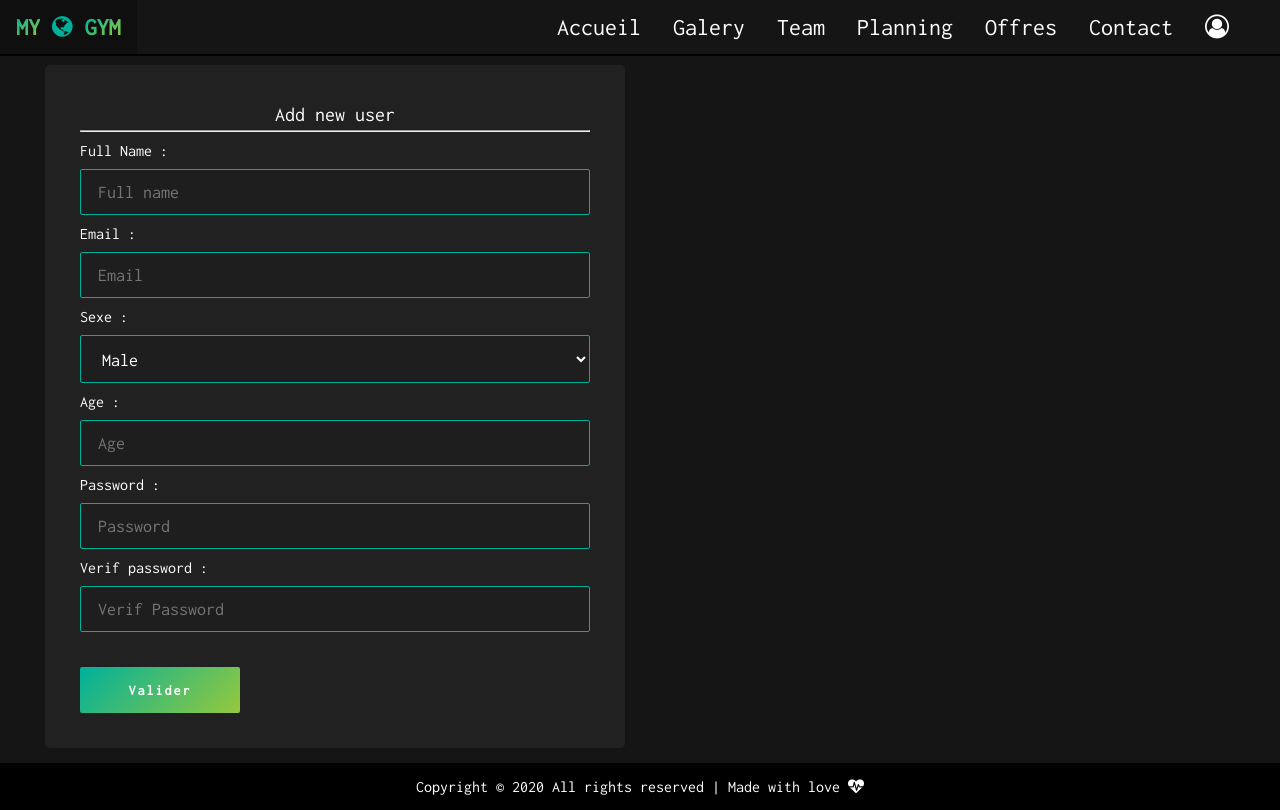
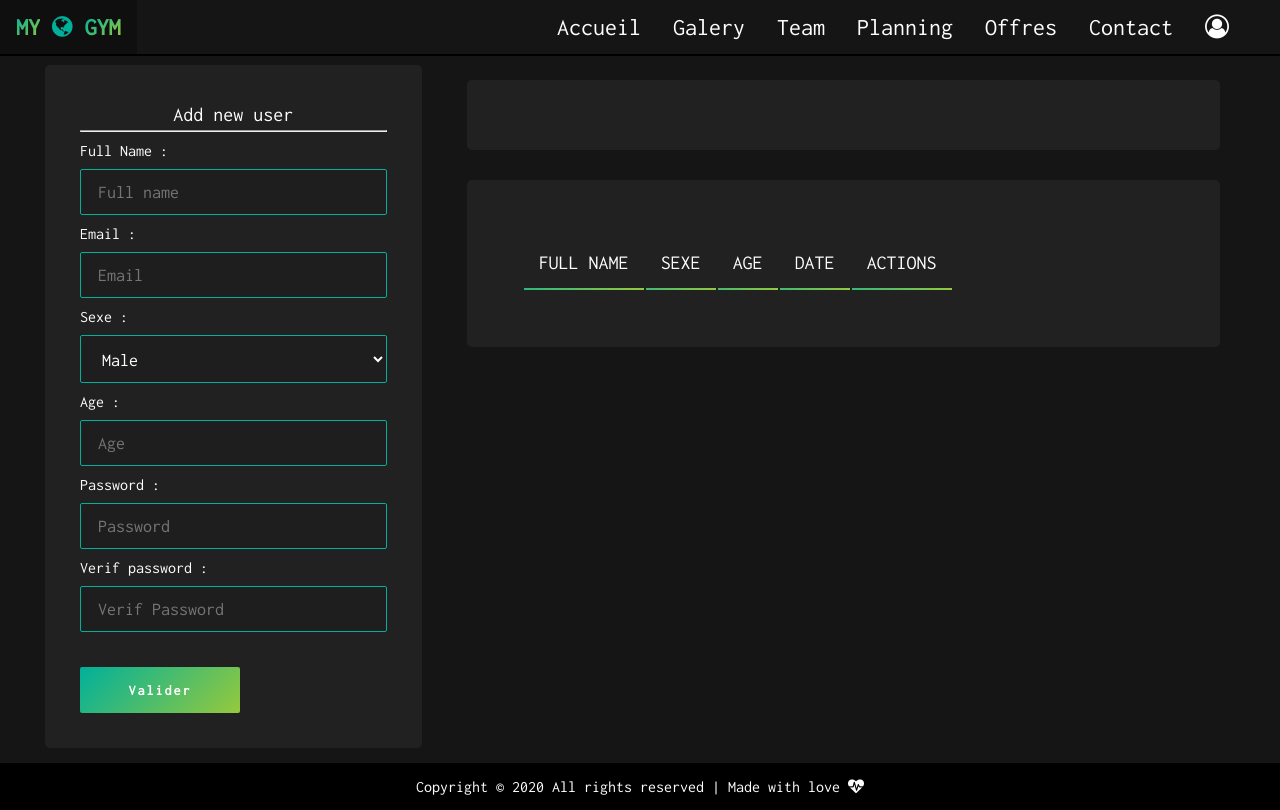
Before and after one commit to HanchiAhmed100/gym-project, a PHP site: page /dashboard.html in a window 1280 px wide. Run offline with PHP 8.4, Linux system fonts and the light colour scheme; tables that the repository leaves empty or names only in its code hold one stand-in row (values such as "Sample post").

Commit message:
add ajax

```diff
--- a/class/users.class.php
+++ b/class/users.class.php
@@ -7,7 +7,15 @@
           	$connect = $db->connect();
           	$this->conn = $connect;
         }
+
+        public function load_users(){
+            $stmt = $this->conn->prepare("SELECT id, fullname, sexe, age, created_at FROM users WHERE active = 1 order by created_at DESC");
+            $stmt ->execute();
+            return $stmt;
+        }
+
         public function add_user($fullname,$email,$sexe,$age,$mypassword){
+            $active = 1;
             $mydate = date("Y-m-d ");
             $token = bin2hex(openssl_random_pseudo_bytes(64));
             if($sexe == "Male"){
@@ -15,7 +23,7 @@
             }else{
                 $picture = "/public/female.jpg" ;
             }
-            $stmt = $this->conn->prepare ("INSERT INTO users (fullname,username,password,email,sexe,age,picture,created_at,token) VALUES (:fullname,:username,:mypassword,:email,:sexe,:age,:picture,:created_at,:token)");
+            $stmt = $this->conn->prepare ("INSERT INTO users (fullname,username,password,email,sexe,age,picture,active,created_at,token) VALUES (:fullname,:username,:mypassword,:email,:sexe,:age,:picture,:active,:created_at,:token)");
             $stmt -> bindParam(':fullname',$fullname);
             $stmt -> bindParam(':username',$fullname);
             $stmt -> bindParam(':mypassword',$mypassword);
@@ -24,6 +32,7 @@
             $stmt -> bindParam(':age',$age);
             $stmt -> bindParam(':picture',$picture);
             $stmt -> bindParam(':created_at',$mydate);
+            $stmt -> bindParam(':active',$active);
             $stmt -> bindParam(':token',$token);
             $stmt -> execute();
         }
--- a/css/app.css
+++ b/css/app.css
@@ -727,6 +727,8 @@ tr:hover{background-color:rgba(255,255,255,0.1);}
   background-color: rgba(0,0,0,0.8);
   cursor: pointer;
 }
+
+
 .totop:hover{
   color:#00b09b;
   animation: upup 2s infinite;
@@ -822,3 +824,6 @@ option:checked, option:hover {
 .fa{
   cursor: pointer;
 }
+.right{
+  float: right
+}
--- a/dashboard.html
+++ b/dashboard.html
@@ -7,8 +7,23 @@
     <meta name="viewport" content="width=device-width, initial-scale=1">
     <link rel="stylesheet" type="text/css" media="screen" href="./css/app.css" />
     <link rel="stylesheet" href="./fonts/font-awesome/css/font-awesome.css">
+    <style>
+    .notif{
+        position: fixed;
+        top: 80px;
+        right: 20px;
+        padding : 15px;
+        width: 300px;
+        color : #fff;
+        border-radius: 5px;
+        background-color: rgba(0,0,0,0.8);
+        border-bottom: 2px solid;
+        border-image-source:linear-gradient(135deg, #00b09b, #96c93d);
+        border-image-slice: 1;
+    }
+</style>
 </head>
-<body>
+<body onload="LoadUsers()">
     <div class="slider" id="accueil">
         <div class="topnav" id="myTopnav">
             <a href="#news" class=" logo"> <span class="gradient-text">MY</span> <i class="fa fa-globe" ></i> <span class="gradient-text">GYM</span></a>
@@ -28,7 +43,7 @@
         </div>
         <div class="container padding-top-large-px">
             <div class="row">
-                <div class="col-6">
+                <div class="col-4">
                     <div class="padding-large ligtern light">
                         <p class="h5 center line"> Add new user </p> <hr />
                         <p class="padding-bottom-x-small">Full Name : </p>
@@ -52,49 +67,126 @@
                         <button class="btn-primary uk-padding " onclick="AddUser()"> Valider </button>
                     </div>
                 </div>
+
+                <div class="col-8">
+                    <div class="row">
+                        <di v class="col-12">
+                            <div class="padding-large ligtern light" >
+                                <div id="verif-div">
+                                    <span id="name"></span>
+                                </div>
+                            </div>
+                        </div>
+                        <div class="col-12">
+                            <div class="padding-large ligtern light">
+                                <div class="overflow">
+                                    <div id="load"></div>
+                                </div>
+                            </div>
+                        </div>
+                    </div>
+
+                </div>
             </div>
         </div>
     </div>
+    <div id="demo">
 
+    </div>
+
+    <div class="notif" id="notif">
+    </div>
 
     <div class="col-12 padding-small footer light center">
         <p>Copyright © 2020 All rights reserved | Made with love <i class="fa fa-heartbeat " ></i> </p>
     </div>
 </body>
 
-<script type="text/javascript" src="./js/jquery.js"></script>
+<!-- <script type="text/javascript" src="./js/jquery.js"></script> -->
 <script src="./js/app.js"></script>
 
 <script>
+
     function AddUser(){
-        var fullname = $("#fullname").val()
-        var email = $("#email").val()
-        var sexe = $("#sexe").val()
-        var age = $("#age").val()
-        var password = $("#password").val()
-        var verif = $("#verif").val()
-
-        console.log(sexe)
+        var fullname =  document.querySelector("#fullname").value
+        var email = document.querySelector("#email").value
+        var sexe = document.querySelector("#sexe").value
+        var age =  document.querySelector("#age").value
+        var password = document.querySelector("#password").value
+        var verif = document.querySelector("#verif").value
         if( fullname != "" && email != "" && sexe != "" && age != "" && password != "" && verif != ""){
             if( !validateEmail(email) ) {
-                $("#error").html(" * invalid email! ")
+                document.querySelector("#error").innerHTML = " * invalid email ! "
             }else{
                 if(password == verif){
-                    $("#error").html("")
-                    $.post("service/AddUser.php",{ fullname:fullname, email : email, sexe : sexe,age : age, password : password},function(a,b){console.log("a : ",a ," b : ",b) });
+                    document.querySelector("#error").innerHTML = " "
+                    var xhttp = new XMLHttpRequest();
+                        xhttp.onreadystatechange = function() {
+                            if (this.readyState == 4 && this.status == 200) {
+                                document.querySelector("#fullname").value = document.querySelector("#email").value = document.querySelector("#sexe").value = document.querySelector("#password").value = document.querySelector("#verif").value =  ""
+                                document.querySelector("#age").value = 0
+                                document.querySelector("#notif").style.display = "block"
+                                document.querySelector("#notif").innerHTML = " Success "
+                                load_users()
+                                setTimeout(function(){
+                                    document.querySelector("#notif").style.display = "none"
+                                }, 5000);
+                            }else{
+                                document.querySelector("#notif").innerHTML = " Error "
+                                setTimeout(function(){
+                                    document.querySelector("#notif").style.display = "none"
+                                }, 5000);
+                            }
+                        };
+                        xhttp.open("POST", "./service/AddUser.php", true);
+                        xhttp.setRequestHeader("Content-type", "application/x-www-form-urlencoded");
+                        var jsonData = { fullname : fullname ,email : email ,sexe : sexe ,age : age,password : password };
+                        var formattedJsonData = JSON.stringify( jsonData );
+                        str = "fullname="+fullname+"&email="+email+"&sexe="+sexe+"&age="+age+"&password="+password
+                        xhttp.send(str);
                 }else{
-                    $("#error").html(" * Passwords don't match ! ")
+                    document.querySelector("#error").innerHTML = " * Passwords don't match ! "
                 }
             }
-
         }else{
-            $("#error").html(" * All fields are required")
+            document.querySelector("#error").innerHTML = " * All fields are required "
         }
     }
     function validateEmail($email) {
         var emailReg = /^([\w-\.]+@([\w-]+\.)+[\w-]{2,4})?$/;
         return emailReg.test( $email );
     }
+    function LoadUsers() {
+        document.querySelector("#notif").style.display = "none"
+        document.querySelector("#verif-div , #hid").style.display = "none"
+        var xhttp = new XMLHttpRequest();
+        xhttp.onreadystatechange = function() {
+            if (this.readyState == 4 && this.status == 200) {
+                document.getElementById("load").innerHTML = this.responseText
+            }
+        };
+        xhttp.open("GET", "./service/LoadUsers.php", true);
+        xhttp.send();
+    }
+    function deleteUser(id, name) {
+        document.querySelector("#verif-div").style.display = "inline"
+        document.querySelector("#name").innerHTML = '<i class="fa fa-tarsh"> </i> Are you sure to delete <span class="secondary-color">'+name+'</span> ! <i class="fa fa-check right margin-right-left" onclick="deleteConfirmed('+id+')"> </i> <i class="fa fa-close right margin-right-left" onclick="close()">'
+    }
+    function close() {
+    }
+    function deleteConfirmed(id){
+        var xhttp = new XMLHttpRequest();
+        xhttp.onreadystatechange = function() {
+            if (this.readyState == 4 && this.status == 200) {
+                document.querySelector("#name").innerHTML = 'User deleted'
+
+            }
+        };
+        xhttp.open("GET", "./service/LoadUsers.php?id="+id+"", true);
+        xhttp.send();
+    }
+
+
 
 </script>
 </html>
--- /dev/null
+++ b/service/LoadUsers.php
@@ -0,0 +1,27 @@
+<?php
+    include_once '../class/users.class.php';
+    $users = new users();
+    $user = $users->load_users();
+    echo'
+    <table class="margin mytable h5">
+    <tr>
+        <td>FULL NAME</td>
+        <td> SEXE </td>
+        <td> AGE </td>
+        <td> DATE </td>
+        <td> ACTIONS </td>
+    </tr>';
+    while ($u = $user->fetch()) {
+
+        echo'
+            <tr>
+                <td> '.$u['fullname'].' </td>
+                <td> '.$u['sexe'].' </td>
+                <td> '.$u['age'].' </td>
+                <td> '.$u['created_at'].' </td>
+                <td> <i class="fa fa-trash" onclick="deleteUser('.$u['id'].',\' '.$u['fullname'].' \' )"></i></td>
+            </tr>
+        ';
+    }
+    echo'</table> ';
+?>
```
Also changed, not shown: app.html (+1 -11 lines).
